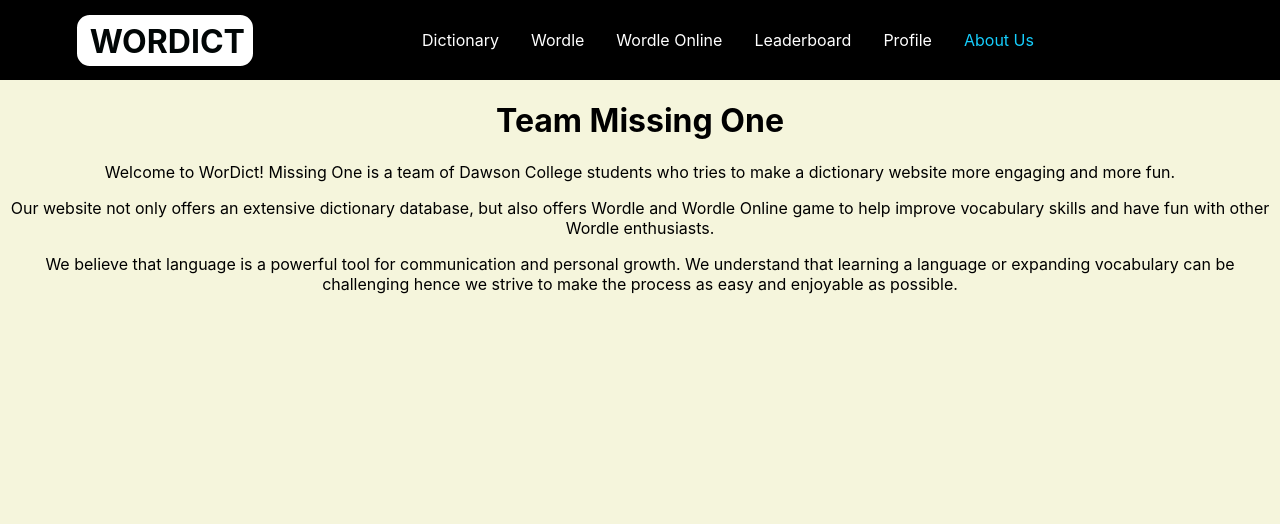
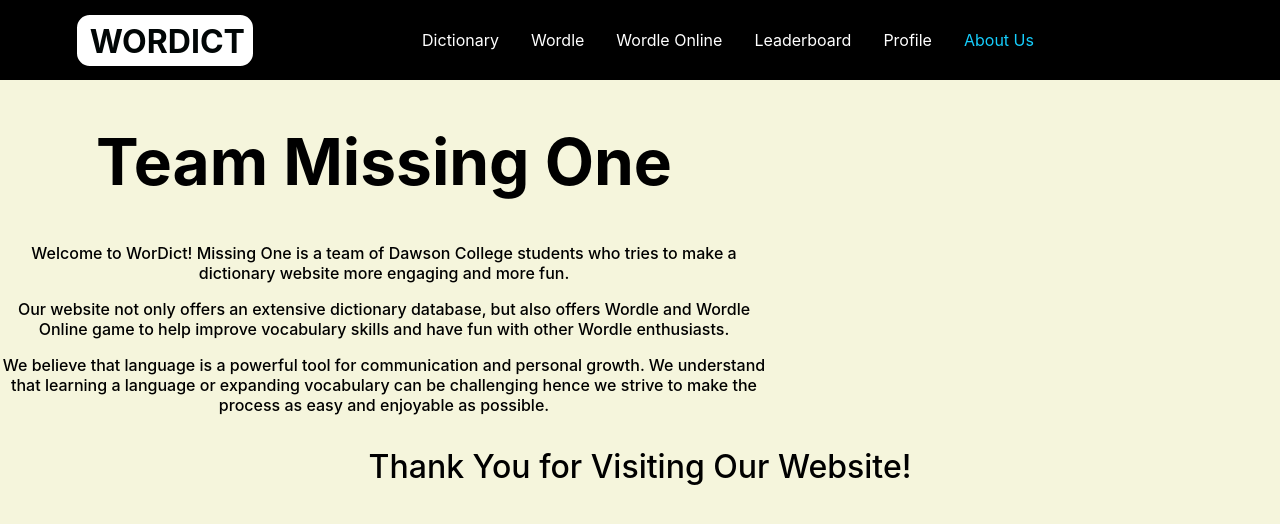
Before and after one commit to MarkProjs/wordict-project, a React (Create React App) app in the folder client/: page /about in a window 1280 px wide. Shown: the top 524 px of the page. Built offline with nearby package versions, Linux system fonts and the light colour scheme; no server answers.

Commit message:
styling the aobut us

```diff
--- /dev/null
+++ b/client/src/components/pages/AboutUs.css
@@ -0,0 +1,17 @@
+html {
+  height: 70%;
+}
+
+.missOne{
+  width: 60%;
+}
+.AboutUs h1 {
+  font-size:4rem;
+}
+.AboutUs p{
+  font-weight:500;
+}
+
+#thanks {
+  font-size: 2rem;
+}
--- a/client/src/components/pages/AboutUs.js
+++ b/client/src/components/pages/AboutUs.js
@@ -1,6 +1,9 @@
+import './AboutUs.css';
+
 function AboutUs() {
   return(
-    <div>
+    <div className="AboutUs">
+      <div className="missOne">
         <h1>Team Missing One</h1>
         <p>Welcome to WorDict! Missing One is a team of Dawson College students
         who tries to make a dictionary website more engaging and more fun.
@@ -12,7 +15,10 @@ function AboutUs() {
         <p>We believe that language is a powerful tool for communication and
         personal growth. We understand that learning a language or expanding
         vocabulary can be challenging hence we strive to make the process as
-         easy and enjoyable as possible.</p>
+        easy and enjoyable as possible.
+        </p>
+      </div>
+      <p id="thanks">Thank You for Visiting Our Website!</p>
     </div>
   );
 }
```
Lines whose indentation alone changed are shown as unchanged.
